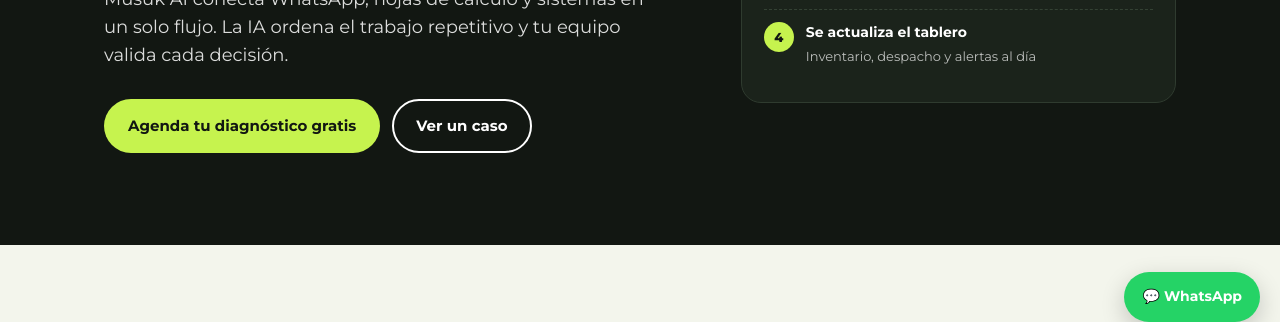
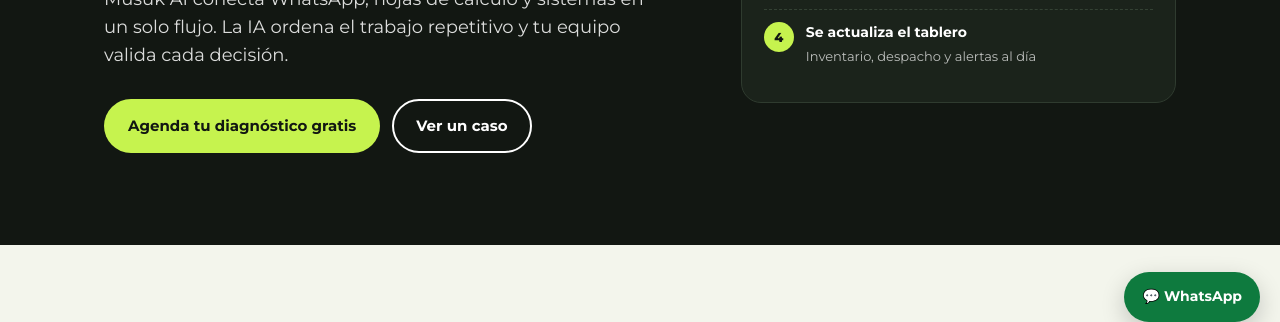
Before and after one commit to MuchSquid/musuk-ai, a plain HTML site: page index.html in a window 1280 px wide. Shown: the part 458-780 px from the top of the page. Drawn offline with Linux system fonts and the light colour scheme.

Commit message:
Update styles.css

```diff
--- a/assets/styles.css
+++ b/assets/styles.css
@@ -79,7 +79,7 @@ footer{background:#0C100C;color:#B9C3B5;padding:44px 0;font-size:14px}
 footer .wrap{display:flex;justify-content:space-between;gap:24px;flex-wrap:wrap}
 footer a{text-decoration:none;color:#fff}
 .disclaimer{font-size:12px;opacity:.7;margin-top:10px;max-width:520px}
-.wa-float{position:fixed;right:20px;bottom:20px;z-index:30;background:#25D366;color:#fff;border-radius:999px;padding:14px 18px;font-weight:700;text-decoration:none;box-shadow:0 8px 24px rgba(0,0,0,.2);display:flex;gap:8px;align-items:center;font-size:14px}
+.wa-float{position:fixed;right:20px;bottom:20px;z-index:30;background:#0E7A3E;color:#fff;border-radius:999px;padding:14px 18px;font-weight:700;text-decoration:none;box-shadow:0 8px 24px rgba(0,0,0,.2);display:flex;gap:8px;align-items:center;font-size:14px}
 .crumb{font-size:13px;opacity:.7;margin-bottom:14px}.crumb a{text-decoration:none}
 table.spec{width:100%;border-collapse:collapse;font-size:14.5px}
 table.spec th,table.spec td{text-align:left;padding:12px;border-bottom:1px solid var(--line)}
```
